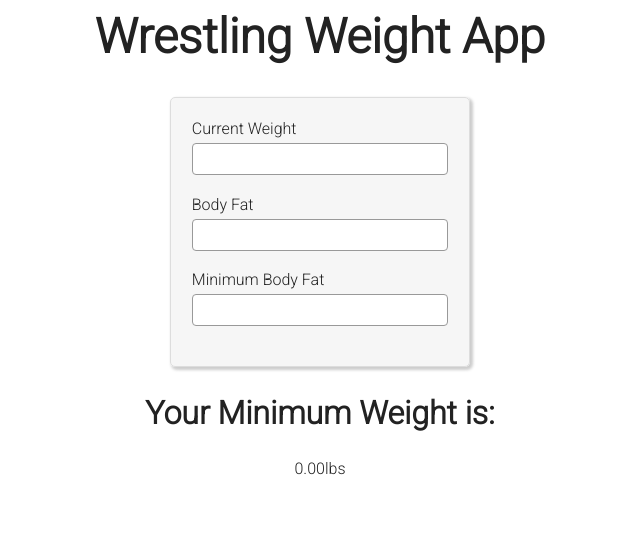
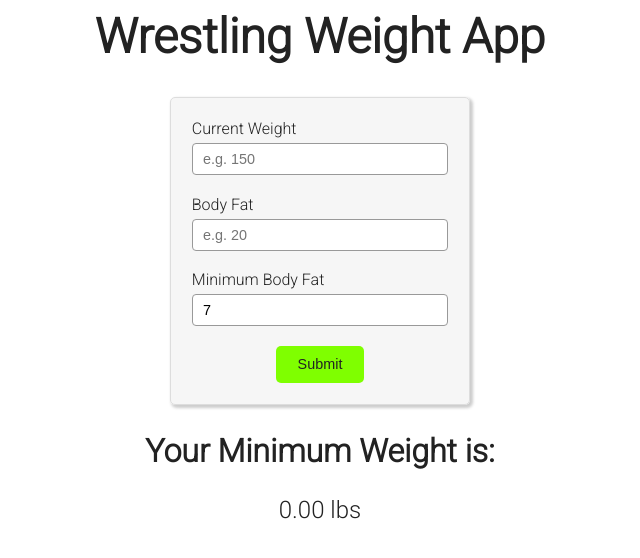
Before and after one commit to awesomeduude/Wrestling-Weight-App, a plain HTML site: page index.html in a window 1280 px wide. Shown: the whole page, without its empty margins (320-960 px from the left). Drawn offline with Linux system fonts and the light colour scheme.

Commit message:
input body fat and get min weight

```diff
--- a/index.html
+++ b/index.html
@@ -6,25 +6,28 @@
 </head>
 <body>
   <h1>Wrestling Weight App</h1>
-  <form action="">
+  <form class='container'>
 
     <fieldset>
-      <label for="#currentWeight">Current Weight</label>
-      <input type="text" id='currentWeight'>
+      <label for="#cw">Current Weight</label>
+      <input type="text" id='cw' placeholder="e.g. 150">
     </fieldset>
 
     <fieldset>
       <label for="#bf">Body Fat</label>
-      <input type="text" id='bf'>
+      <input type="text" id='bf' placeholder="e.g. 20">
     </fieldset>
     <fieldset>
       <label for="#mbf">Minimum Body Fat</label>
-      <input type="text" id='mbf'>
+      <input type="text" id='mbf' value="7">
     </fieldset>
+
+    <button type='submit' id='btn'>Submit</button>
   </form>
-  <h2>Your Minimum Weight is: </h2>
-  <p id="result">0.00lbs</p>
-
+  <div class="container">
+    <h2>Your Minimum Weight is: </h2>
+    <p id="result">0.00 lbs</p>
+  </div>
   <script src='index.js'></script>
 </body>
 </html>
--- a/index.js
+++ b/index.js
@@ -0,0 +1,15 @@
+var button = document.getElementById('btn');
+var result = document.getElementById('result');
+
+button.addEventListener('click', function(e) {
+  e.preventDefault();
+
+  var weight = document.getElementById('cw').value;
+  var bodyFat = document.getElementById('bf').value;
+  var minBodyFat = document.getElementById('mbf').value;
+
+
+  var weight = weight-(bodyFat-minBodyFat)*weight/100;
+  console.log(weight);
+  result.innerText = weight +' lbs';
+})
--- a/style.css
+++ b/style.css
@@ -17,18 +17,24 @@ h1{
 h2 {
   font-size: 2em;
 }
+p{
+  font-size: 1.5em;
+}
+.container {
+    margin: 0 auto;
+    border-radius: 5px;
+    text-align: center;
+}
+form {
+  font-size: 1rem;
+  border: 1px solid #ddd;
+  padding: 1.3em;
 
-
-form {
-  margin: 0 auto;
-  border: 1px solid #ddd;
-  border-radius: 5px;
-  padding: 1.3em;
   background-color: rgba(238, 238, 238, 0.5);
   box-shadow: 2px 2px 3px 1px rgba(0, 0, 0, 0.2);
+
   width: 300px;
-  text-align: center;
-  font-size: 1rem;
+
 }
 
 label {
```
